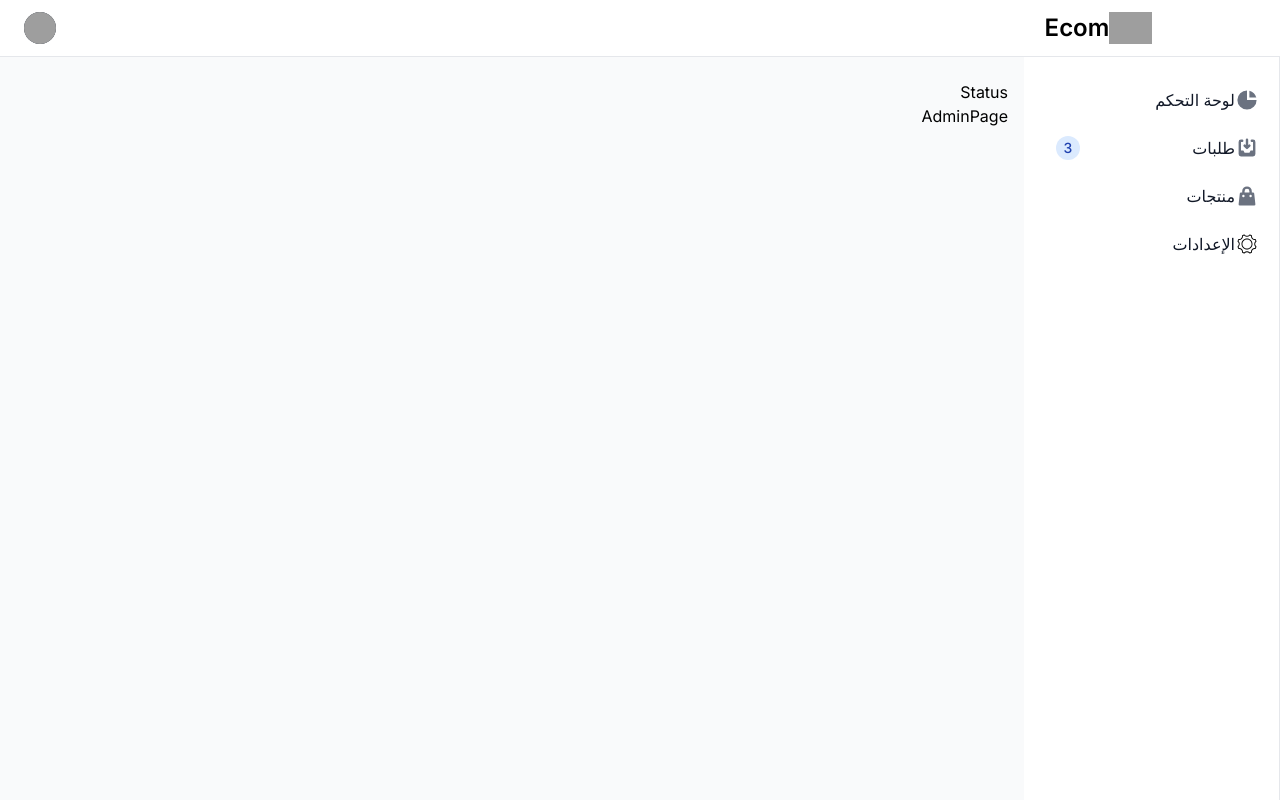
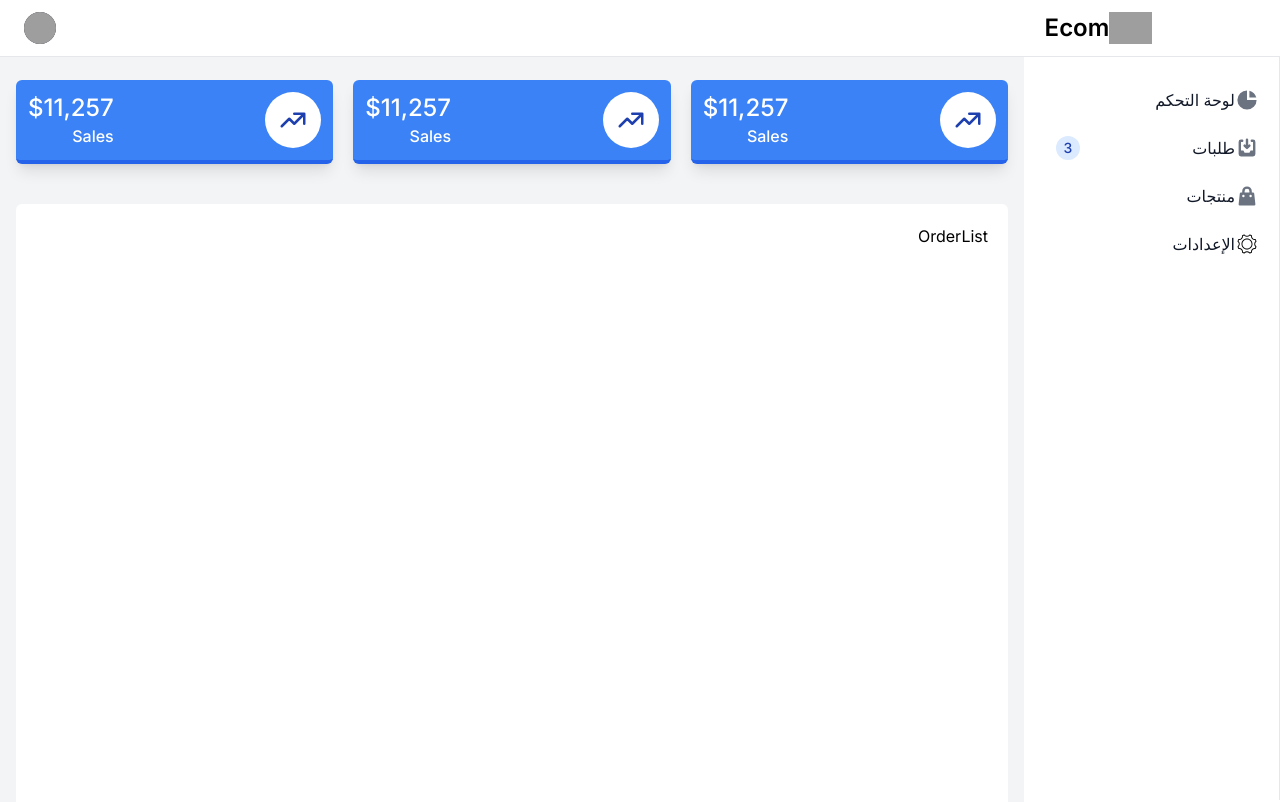
Before and after one commit to YassineBouchama1/Product-Page-Generator-FullStack, a Next.js app in the folder Front/: page /admin in a window 1280 px wide. Shown: the top 802 px of the page. Built offline with nearby package versions, Linux system fonts and the light colour scheme; grey boxes are pictures that could not be loaded.

Commit message:
edit sidebar

```diff
--- a/Front/src/app/admin/layout.tsx
+++ b/Front/src/app/admin/layout.tsx
@@ -11,8 +11,9 @@ export default function AdminLayout({
     <main className="flex">
       <NavBar />
       <SideBar />
-      <div className="p-4 md:mr-64 bg-gray-50 w-full h-[100dvh] pt-20 ">
+      <div className="p-4 md:mr-64 bg-gray-100  w-full h-full pt-20 ">
         {children}
+        <div className="w-full h-10 text-center rounded-lg">Footer</div>
       </div>
     </main>
   );
--- a/Front/src/app/admin/orders/page.tsx
+++ b/Front/src/app/admin/orders/page.tsx
@@ -1,5 +1,17 @@
+import Status from "@/components/AdminDashboard/utilis/Status";
 import React from "react";
 
 export default function OrderPage() {
-  return <div>OrderPage</div>;
+  return (
+    <div className="flex flex-col gap-y-10">
+      <div className="grid md:grid-cols-3 sm:grid-cols-1 gap-5 ">
+        <Status />
+        <Status />
+        <Status />
+      </div>
+      <section className="bg-white  min-h-screen w-full  rounded-md p-5">
+        Orders
+      </section>
+    </div>
+  );
 }
--- a/Front/src/app/admin/page.tsx
+++ b/Front/src/app/admin/page.tsx
@@ -1,10 +1,17 @@
 import React from "react";
 import Status from "../../components/AdminDashboard/utilis/Status";
+import OrderList from "@/components/AdminDashboard/utilis/OrderList";
 export default function AdminPage() {
   return (
-    <div>
-      <Status />
-      AdminPage
+    <div className="flex flex-col gap-y-10">
+      <div className="grid md:grid-cols-3 sm:grid-cols-1 gap-5 ">
+        <Status />
+        <Status />
+        <Status />
+      </div>
+      <section className="bg-white  min-h-screen w-full  rounded-md p-5">
+        <OrderList />
+      </section>
     </div>
   );
 }
--- a/Front/src/app/admin/products/page.tsx
+++ b/Front/src/app/admin/products/page.tsx
@@ -1,5 +1,17 @@
+import Status from "@/components/AdminDashboard/utilis/Status";
 import React from "react";
 
 export default function ProductPage() {
-  return <div className="text-black font-black">ProductPage</div>;
+  return (
+    <div className="flex flex-col gap-y-10">
+      <div className="grid md:grid-cols-3 sm:grid-cols-1 gap-5 ">
+        <Status />
+        <Status />
+        <Status />
+      </div>
+      <section className="bg-white  min-h-screen w-full  rounded-md p-5">
+        Products
+      </section>
+    </div>
+  );
 }
--- a/Front/src/app/admin/setting/loading.tsx
+++ b/Front/src/app/admin/setting/loading.tsx
@@ -1,5 +1,16 @@
 import React from "react";
 
 export default function loading() {
-  return <div>loading</div>;
+  return (
+    <div className="flex flex-col gap-y-10">
+      <div className="grid md:grid-cols-3 sm:grid-cols-1 gap-5 ">
+        <div className="w-full"></div>
+        <div className="w-full"></div>
+        <div className="w-full"></div>
+      </div>
+      <section className="bg-white  min-h-screen w-full  rounded-md p-5">
+        Loading ....
+      </section>
+    </div>
+  );
 }
--- a/Front/src/app/admin/setting/page.tsx
+++ b/Front/src/app/admin/setting/page.tsx
@@ -1,5 +1,17 @@
+import Status from "@/components/AdminDashboard/utilis/Status";
 import React from "react";
 
 export default function SettingPage() {
-  return <div>SettingPage</div>;
+  return (
+    <div className="flex flex-col gap-y-10">
+      <div className="grid md:grid-cols-3 sm:grid-cols-1 gap-5 ">
+        <Status />
+        <Status />
+        <Status />
+      </div>
+      <section className="bg-white  min-h-screen w-full  rounded-md p-5">
+        Setting
+      </section>
+    </div>
+  );
 }
--- /dev/null
+++ b/Front/src/components/AdminDashboard/utilis/OrderList.tsx
@@ -0,0 +1,8 @@
+import React from "react";
+
+export default function OrderList() {
+  return (
+    // https://app.tailwinduikit.com/listing/webapp/table/advance_table
+    <div>OrderList</div>
+  );
+}
--- a/Front/src/components/AdminDashboard/utilis/Status.tsx
+++ b/Front/src/components/AdminDashboard/utilis/Status.tsx
@@ -1,7 +1,29 @@
-import React from 'react'
+import React from "react";
 
 export default function Status() {
   return (
-    <div>Status</div>
-  )
+    <div className="bg-blue-500 dark:bg-gray-800 shadow-lg rounded-md flex items-center justify-between p-3 border-b-4 border-blue-600 dark:border-gray-600 text-white font-medium group">
+      <div className="flex justify-center items-center w-14 h-14 bg-white rounded-full transition-all duration-300 transform group-hover:rotate-12">
+        <svg
+          width="30"
+          height="30"
+          fill="none"
+          viewBox="0 0 24 24"
+          stroke="currentColor"
+          className="stroke-current text-blue-800 dark:text-gray-800 transform transition-transform duration-500 ease-in-out"
+        >
+          <path
+            stroke-linecap="round"
+            stroke-linejoin="round"
+            stroke-width="2"
+            d="M13 7h8m0 0v8m0-8l-8 8-4-4-6 6"
+          ></path>
+        </svg>
+      </div>
+      <div className="text-right">
+        <p className="text-2xl">$11,257</p>
+        <p>Sales</p>
+      </div>
+    </div>
+  );
 }
```
